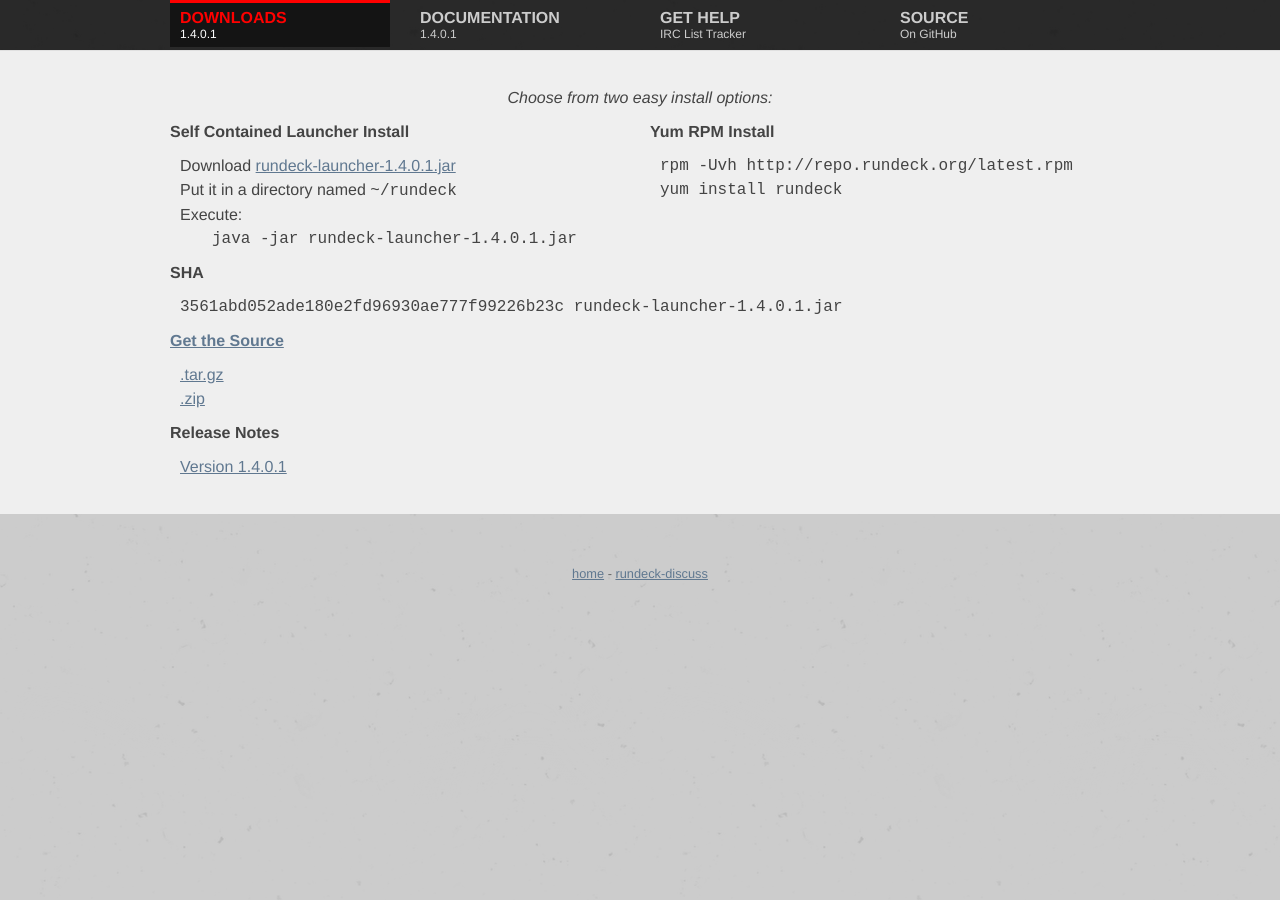
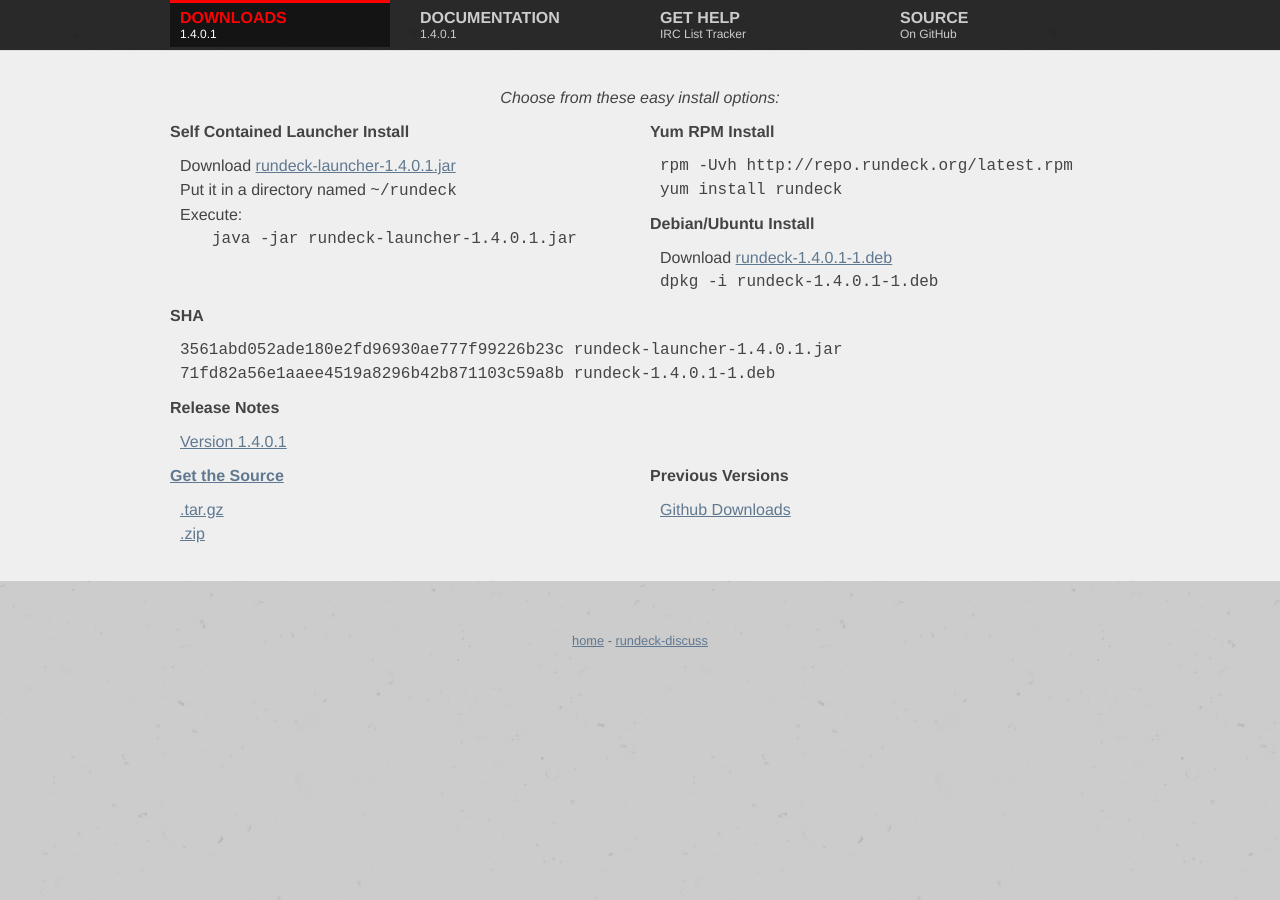
Before and after one commit to rundeck/rundeck-ghpages, a Jekyll site: the page built from downloads.html, in a window 1280 px wide. Built offline with Jekyll 4.4.1, drawn with Linux system fonts in a browser that asks for light colours; nearby versions of some CDN libraries.

Commit message:
Add debian install instructions

```diff
--- a/_config.yml
+++ b/_config.yml
@@ -1,8 +1,12 @@
 rd_version: "1.4.0.1"
 rd_jar_name: "rundeck-launcher-1.4.0.1.jar"
 rd_jar_sha: "3561abd052ade180e2fd96930ae777f99226b23c"
-
 rd_jar_url: "https://github.com/downloads/dtolabs/rundeck/rundeck-launcher-1.4.0.1.jar"
+rd_jar_size: "46143901"
+rd_deb_name: "rundeck-1.4.0.1-1.deb"
+rd_deb_url: "https://github.com/downloads/dtolabs/rundeck/rundeck-1.4.0.1-1.deb"
+rd_deb_sha: "71fd82a56e1aaee4519a8296b42b871103c59a8b"
+rd_deb_size: "48240156"
 rd_zipball: "https://github.com/dtolabs/rundeck/zipball/v1.4.0.1"
 rd_tarball: "https://github.com/dtolabs/rundeck/tarball/v1.4.0.1"
 rd_releasenotes: "https://github.com/dtolabs/rundeck/blob/v1.4.0.1/RELEASE.md"
--- a/downloads.html
+++ b/downloads.html
@@ -10,7 +10,7 @@
       <div class="grid_12">
         <div id="checkback">
 
-		      <p><em>Choose from two easy install options:</em></p>
+		      <p><em>Choose from these easy install options:</em></p>
 
 		    </div>
 	  </div>
@@ -25,7 +25,6 @@
 			Download
 			<a class="dllink" href="{{site.rd_jar_url}}">{{site.rd_jar_name}}</a>
 			</p>
-
 				<p>Put it in a directory named <code>~/rundeck</code></p>
 				<p>Execute:</p>
 				<div style="margin-left:2em;"><code>java -jar <span >{{site.rd_jar_name}}</span></code></div>
@@ -33,7 +32,6 @@
 			</div>
 
 		  </div>
-
 
 		  <div class="grid_6">
 		  <h3>Yum RPM Install</h3>
@@ -44,6 +42,16 @@
 		      <code>yum install rundeck</code>
 		    </div>
 
+            <h3>Debian/Ubuntu Install</h3>
+
+            <div class="callout">
+                <p>
+                    Download
+                    <a class="dllink" href="{{site.rd_deb_url}}">{{site.rd_deb_name}}</a>
+                </p>
+                <code>dpkg -i {{site.rd_deb_name}}</code>
+            </div>
+
 		  </div>
 
 		  <div class="clear"></div>
@@ -51,9 +59,27 @@
 		  <div class="grid_12">
 		    <h3>SHA</h3>
 		    <div class="callout">
-		    <p><a name="launcher_sha"></a><code>
+		    <p><a name="launcher_sha"></a>
+		        <code>
 		            <span class="rd_jar_sha">{{site.rd_jar_sha}}</span>
-		    <span class="rd_jar_name">{{site.rd_jar_name}}</span></code></p>
+                    <span class="rd_jar_name">{{site.rd_jar_name}}</span>
+		        </code>
+		    </p>
+            <p><a name="deb_sha"></a>
+                <code>
+                    <span class="rd_deb_sha">{{site.rd_deb_sha}}</span>
+                    <span class="rd_deb_name">{{site.rd_deb_name}}</span>
+                </code>
+            </p>
+		    </div>
+		  </div>
+
+		  <div class="clear"></div>
+
+          <div class="grid_6">
+              <h3>Release Notes</h3>
+              <div class="callout">
+                  <p><a class="rd_releasenotes" href="{{site.rd_releasenotes}}">Version {{site.rd_version}}</a></p>
               </div>
           </div>
 
@@ -67,12 +93,10 @@
               </div>
           </div>
 
-		  <div class="clear"></div>
-
           <div class="grid_6">
-		    <h3>Release Notes</h3>
+              <h3>Previous Versions</h3>
                 <div class="callout">
-		    <p><a class="rd_releasenotes" href="{{site.rd_releasenotes}}">Version {{site.rd_version}}</a></p>
+                    <a href="https://github.com/dtolabs/rundeck/downloads">Github Downloads</a>
 		      </div>
 		  </div>
 
```
Also changed, not shown: 1 other file. Lines whose indentation alone changed are shown as unchanged.
